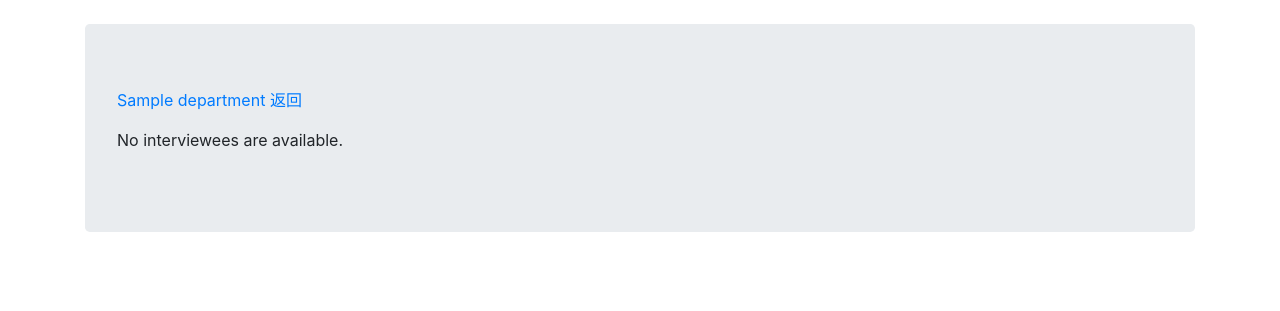
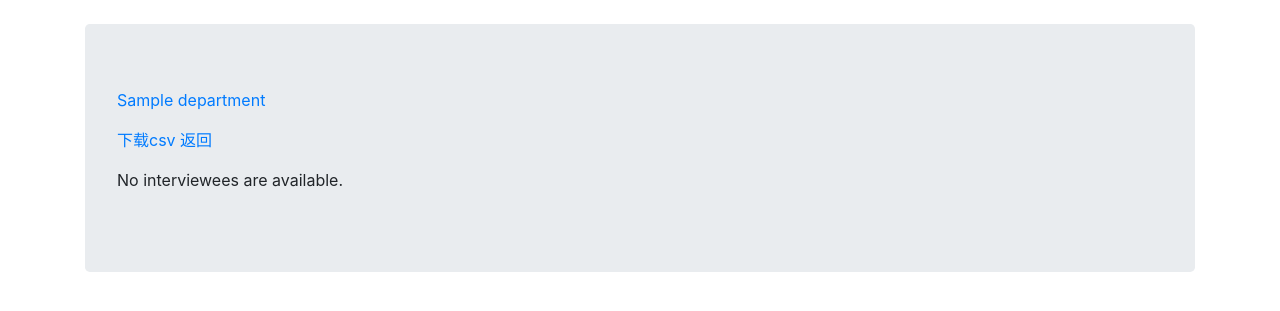
Before and after one commit to BITNP/interview_django, a Django app: page /admission/departments/1/admitted in a window 1280 px wide. Shown: the part 56-367 px from the top of the page. Run offline with Django 3.2, Linux system fonts and the light colour scheme; a user stored in the database is signed in; tables that the repository leaves empty hold one stand-in row (values such as "Sample post"); some libraries are stand-ins or nearby versions.

Commit message:
提供下载csv

```diff
--- a/admission/templates/admission/department_admitted.html
+++ b/admission/templates/admission/department_admitted.html
@@ -37,10 +37,15 @@
     <main role="main" class="container">
         <div class="jumbotron">
             <div class="mb-3">
-                {% for department in department_list %}
-                <a href="{% url 'admission:department_admitted' department.id %}">{{ department }}</a>
-                {% endfor %}
-                <a href="{% url 'admission:index'%}">返回</a>
+                <p>
+                    {% for department in department_list %}
+                    <a href="{% url 'admission:department_admitted' department.id %}">{{ department }}</a>
+                    {% endfor %}
+                </p>
+                <p>
+                    <a href="{% url 'admission:department_admitted_csv' department_id %}">下载csv</a>
+                    <a href="{% url 'admission:index'%}">返回</a>
+                </p>
             </div>
             {% if interviewee_list %}
             <table class="table table-hover table-responsive m-auto">
--- a/admission/urls.py
+++ b/admission/urls.py
@@ -22,6 +22,8 @@ urlpatterns = [
 
     path('departments/<int:department_id>/admitted',
          views.department_admitted, name='department_admitted'),
+    path('departments/<int:department_id>/admitted/download_csv',
+         views.department_admitted_csv, name='department_admitted_csv'),
 
      path('final_queue',
          views.final_queue_index, name='final_queue_index'),
--- a/admission/views.py
+++ b/admission/views.py
@@ -6,6 +6,7 @@ from django.contrib.auth.decorators import login_required
 from interview import models
 from django.utils.html import escape
 from django.db.models import Q
+import csv
 # Create your views here.
 
 
@@ -46,8 +47,11 @@ def department_index(request, department_id):
 @login_required()
 def department_admitted(request, department_id):
     department_list = models.Department.objects.all()
+    department = department_list.filter(pk=department_id).first()
+    if not department:
+        return Forbidden()
     interviewee_list = models.Interviewee.objects.filter(
-        admitted_department_id=department_id, interview_status=9).all()
+        admitted_department=department, interview_status=9).all()
     context = {
         'department_id': department_id,
         'interviewee_list': interviewee_list,
@@ -147,3 +151,22 @@ def final_queue_admit(request, department_id, interviewee_id):
     interviewee.interview_status = 9
     interviewee.save()
     return HttpResponseRedirect(reverse('admission:final_queue_index'))
+
+
+@login_required()
+def department_admitted_csv(request, department_id):
+    department = get_object_or_404(models.Department, pk=department_id)
+    interviewee_list = models.Interviewee.objects.filter(
+        admitted_department=department, interview_status=9).all()
+    response = HttpResponse(content_type='text/csv')
+    response['Content-Disposition'] = f'attachment; filename={department.id}.csv'
+
+    writer = csv.writer(response)
+    writer.writerow(('name', 'sex', 'student_id',
+                     'phone_number', 'admitted_department'))
+    for it in interviewee_list:
+        writer.writerow((
+            it.name, it.sex, it.student_id, it.phone_number, it.admitted_department
+        ))
+
+    return response
```
